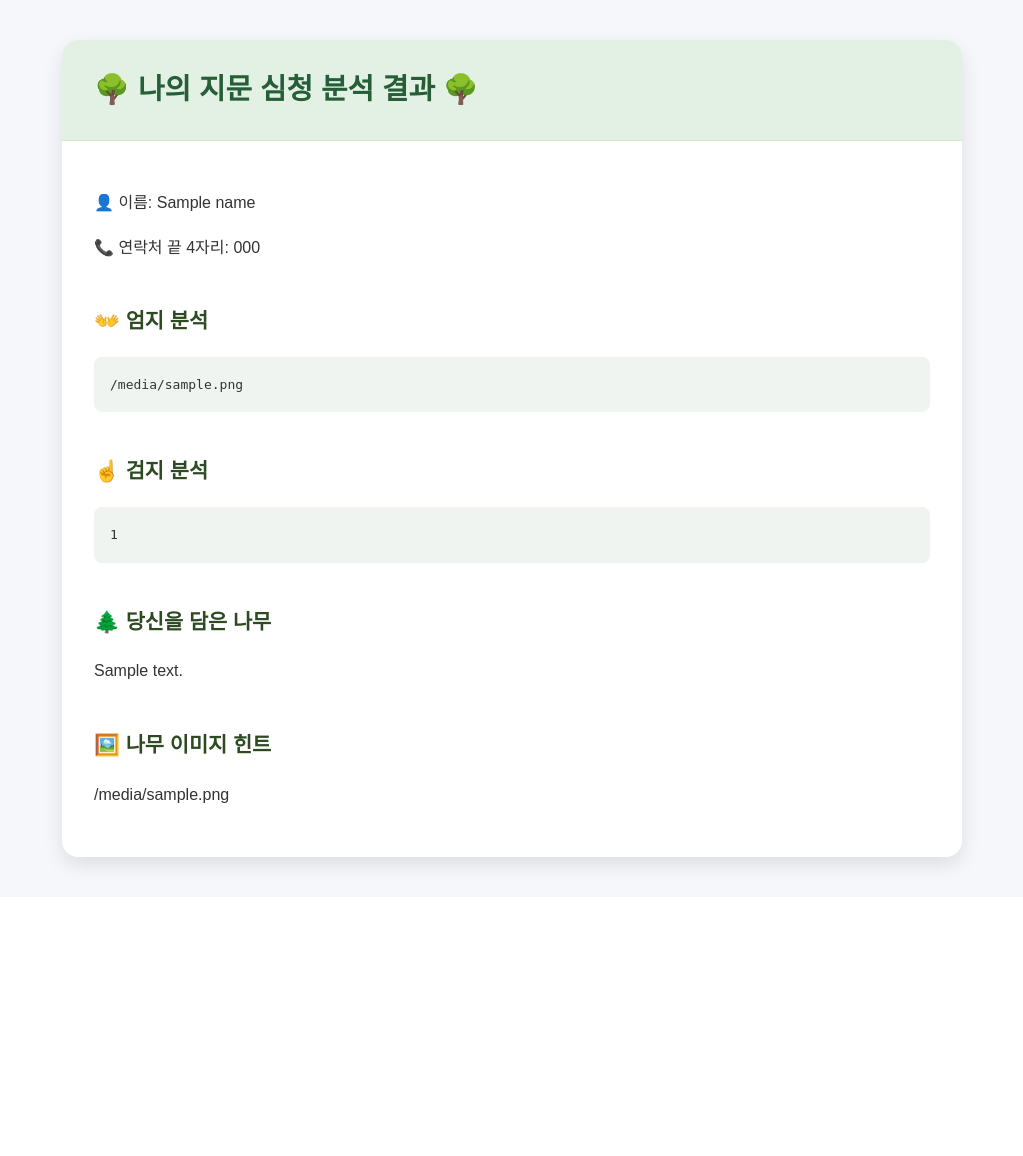
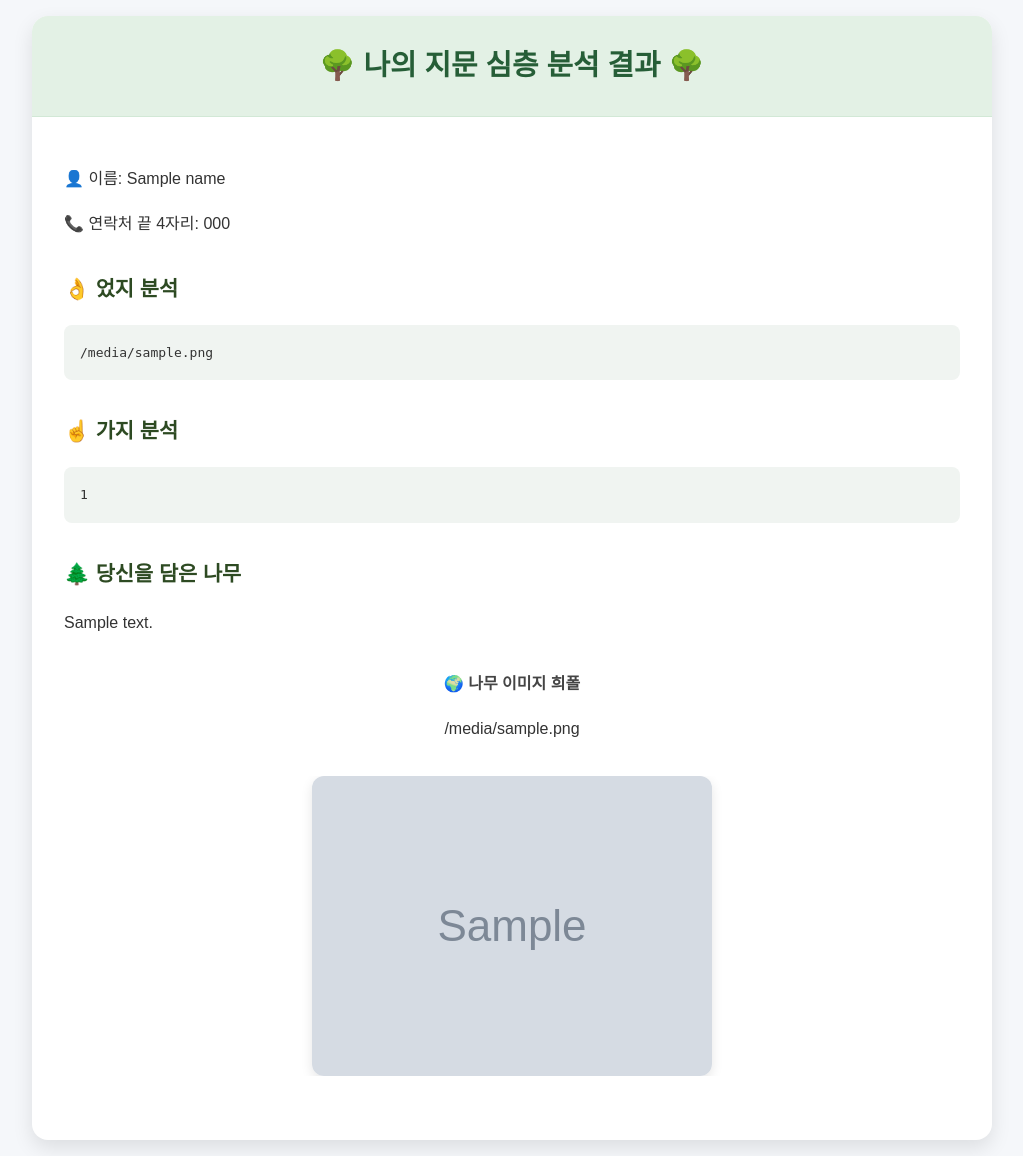
Before and after one commit to KyungHoon416/new__fingerprint, a Flask app: template templates/result.html in a window 1280 px wide. Shown: the whole page, without its empty margins (128-1151 px from the left). Before the commit the page ends 877 px from the top, so only its background shows below. Run offline with Flask 3, Linux system fonts and the light colour scheme; the template is opened without the code that fills it: most values are stand-ins (such as "Sample title", 1, 10 or a date in 2020); grey boxes marked "Sample" are stand-in pictures; parts of the project's set-up code (start-up, migrations or seed data) failed here and were passed over.

Commit message:
고고싱

```diff
--- a/templates/result.html
+++ b/templates/result.html
@@ -2,17 +2,20 @@
 <html lang="ko">
 <head>
   <meta charset="UTF-8">
-  <title>🌳 나의 지문 심청 분석 결과</title>
+  <title>🌳 나의 지문 심층 분석 결과</title>
+  <meta name="viewport" content="width=device-width, initial-scale=1.0">
+  <link rel="stylesheet" href="https://unpkg.com/swiper@10/swiper-bundle.min.css" />
   <style>
     body {
       font-family: "Apple SD Gothic Neo", sans-serif;
-      padding: 2rem;
+      padding: 1rem;
+      margin: 0;
       background: #f5f7fa;
       color: #333;
       line-height: 1.8;
     }
     .result-card {
-      max-width: 900px;
+      max-width: 960px;
       margin: auto;
       background: #ffffff;
       border-radius: 16px;
@@ -28,12 +31,13 @@
       margin: 0;
       font-size: 1.8rem;
       color: #265e37;
+      text-align: center;
     }
     .content {
       padding: 2rem;
     }
     h2 {
-      margin-top: 2.5rem;
+      margin-top: 2rem;
       color: #2d4a22;
       font-size: 1.3rem;
     }
@@ -45,45 +49,97 @@
       padding: 1rem;
       border-radius: 8px;
       overflow-x: auto;
+      white-space: pre-wrap;
     }
     .image-section {
       margin-top: 2rem;
       text-align: center;
-    }
-    .image-section img {
-      max-width: 100%;
-      border-radius: 12px;
-      box-shadow: 0 4px 10px rgba(0,0,0,0.1);
     }
     .image-caption {
       margin-top: 0.8rem;
       font-weight: bold;
       color: #444;
     }
+    .swiper {
+      width: 100%;
+      max-width: 800px;
+      margin: 2rem auto;
+    }
+    .swiper-slide {
+      text-align: center;
+      display: flex;
+      justify-content: center;
+    }
+    .swiper-slide img {
+      width: 100%;
+      max-width: 400px;
+      border-radius: 12px;
+      box-shadow: 0 4px 12px rgba(0,0,0,0.1);
+    }
+    .swiper-pagination-bullet {
+      background-color: #265e37;
+    }
+    @media (max-width: 768px) {
+      .content {
+        padding: 1rem;
+      }
+      .header h1 {
+        font-size: 1.4rem;
+      }
+    }
   </style>
 </head>
 <body>
   <div class="result-card">
     <div class="header">
-      <h1>🌳 나의 지문 심청 분석 결과 🌳</h1>
+      <h1>🌳 나의 지문 심층 분석 결과 🌳</h1>
     </div>
     <div class="content">
       <p>👤 이름: {{ name }}</p>
       <p>📞 연락처 끝 4자리: {{ phone }}</p>
 
-      <h2>👐 엄지 분석</h2>
+      <h2>👌 었지 분석</h2>
       <pre>{{ thumb }}</pre>
 
-      <h2>☝️ 검지 분석</h2>
+      <h2>☝️ 가지 분석</h2>
       <pre>{{ index }}</pre>
 
       <h2>🌲 당신을 담은 나무</h2>
       <p>{{ tree_desc }}</p>
 
-      <h2>🖼️ 나무 이미지 힌트</h2>
-      <p>{{ tree_image }}</p>
+      {% if tree_image %}
+      <div class="image-section">
+        <div class="image-caption">🌍 나무 이미지 희폴</div>
+        <p>{{ tree_image }}</p>
+      </div>
+      {% endif %}
+
+      {% if carousel_images %}
+      <div class="swiper mySwiper">
+        <div class="swiper-wrapper">
+          {% for img in carousel_images %}
+          <div class="swiper-slide">
+            <img src="{{ img }}" alt="분석 이미지">
+          </div>
+          {% endfor %}
+        </div>
+        <div class="swiper-pagination"></div>
+      </div>
+      {% endif %}
 
     </div>
   </div>
+  <script src="https://unpkg.com/swiper@10/swiper-bundle.min.js"></script>
+  <script>
+    const swiper = new Swiper(".mySwiper", {
+      loop: true,
+      pagination: {
+        el: ".swiper-pagination",
+        clickable: true,
+      },
+      effect: 'slide',
+      speed: 600,
+    });
+  </script>
 </body>
 </html>
```
